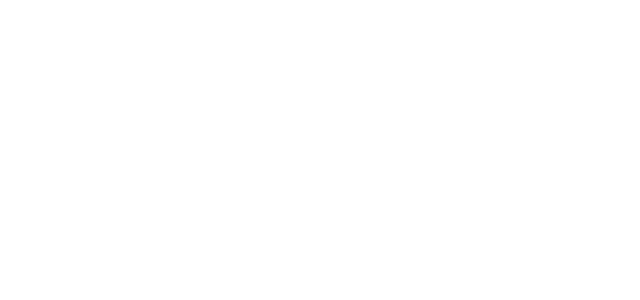
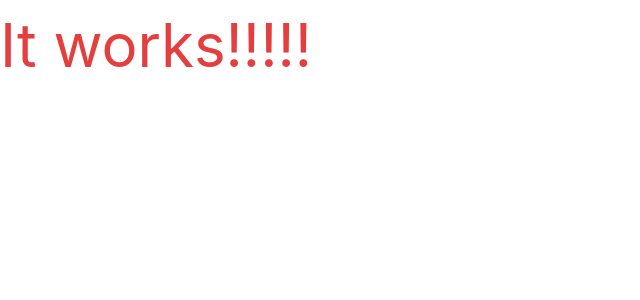
Before and after one commit to Hwannni/airbnb-clone-frontend, a React (Create React App) app: page / in a window 1280 px wide. Shown: the top 300 px of the page, without its empty margins (0-640 px from the left). Built offline with nearby package versions, Linux system fonts and the light colour scheme.

Commit message:
17_2_Setup

```diff
--- a/package.json
+++ b/package.json
@@ -3,6 +3,9 @@
   "version": "0.1.0",
   "private": true,
   "dependencies": {
+    "@chakra-ui/react": "^2.8.2",
+    "@emotion/react": "^11.13.3",
+    "@emotion/styled": "^11.13.0",
     "@testing-library/jest-dom": "^5.17.0",
     "@testing-library/react": "^13.4.0",
     "@testing-library/user-event": "^13.5.0",
@@ -10,8 +13,10 @@
     "@types/node": "^16.18.106",
     "@types/react": "^18.3.4",
     "@types/react-dom": "^18.3.0",
+    "framer-motion": "^11.3.30",
     "react": "^18.3.1",
     "react-dom": "^18.3.1",
+    "react-router-dom": "^6.26.1",
     "react-scripts": "5.0.1",
     "typescript": "^4.9.5",
     "web-vitals": "^2.1.4"
--- a/src/App.tsx
+++ b/src/App.tsx
@@ -1,7 +1,14 @@
+import { Text } from '@chakra-ui/react';
 import React from 'react';
 
 function App() {
-  return <div />;
+  return (
+    <div>
+      <Text color={"red.500"} fontSize={"6xl"}>
+        It works!!!!!
+      </Text>
+    </div>
+  );
 }
 
 export default App;
--- a/src/index.tsx
+++ b/src/index.tsx
@@ -1,12 +1,15 @@
-import React from 'react';
-import ReactDOM from 'react-dom/client';
-import App from './App';
+import { ChakraProvider } from "@chakra-ui/react";
+import React from "react";
+import ReactDOM from "react-dom/client";
+import App from "./App";
 
 const root = ReactDOM.createRoot(
   document.getElementById('root') as HTMLElement
 );
 root.render(
   <React.StrictMode>
-    <App />
+    <ChakraProvider>
+      <App />
+    </ChakraProvider>
   </React.StrictMode>
 );
```
Also changed, not shown: 1 other file (tests, documents, lock files or other folders).
